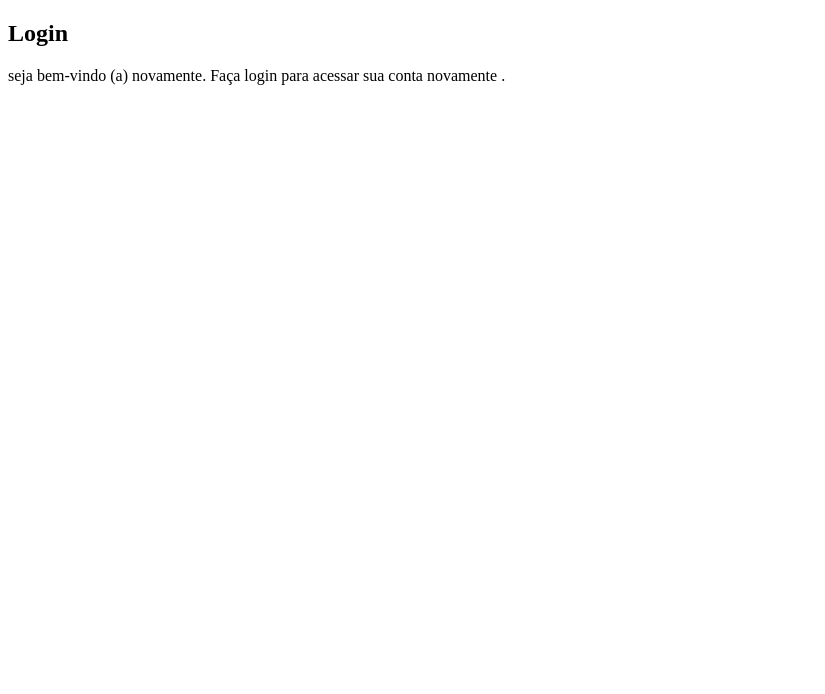
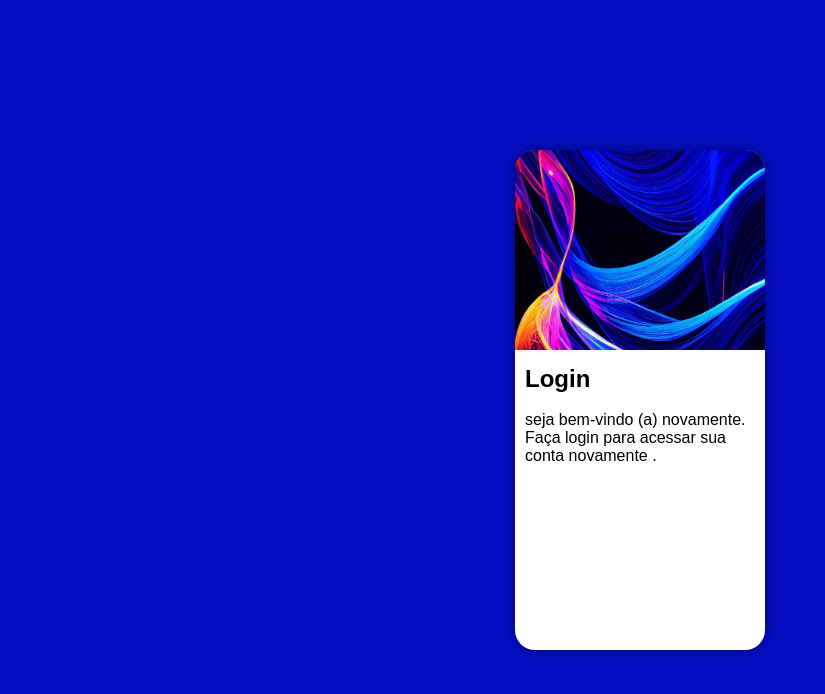
Before and after one commit to Joaozinhoss22/projeto-login, a plain HTML site: page index.html in a window 1280 px wide. Shown: the whole page, without its empty margins (0-825 px from the left). Drawn offline with Linux system fonts and the light colour scheme.

Commit message:
tela de login atualizado

```diff
--- a/estilos/style.css
+++ b/estilos/style.css
@@ -8,3 +8,49 @@
     roxo: #7A00BD
     salmão: #7A00BD
 */
+
+*{
+    font-family: Arial, Helvetica, sans-serif;
+    padding: 0px;
+    margin: 0px;
+    box-sizing: border-box;
+}
+
+body,html {
+    background-color: #040DBF;
+    height: 100vh;
+    width: 100vw;
+}
+
+main {
+    position: relative;
+    height: 100vh;
+    width: 100vw;
+}
+
+section#login {
+    position: absolute;
+    top: 50%;
+    left: 50%;
+    transform: translate(-50%, -50%);
+    overflow: hidden;
+
+    background-color: white;
+    width: 250px;
+    height: 500px;
+    border-radius: 20px;
+    box-shadow: 0px 0px 10px rgba(0, 0, 0, 0.459);
+}
+
+section#login > div#imagem {
+    display: block;
+    background: #040DBF url(../imagens/pexels-merlin-14225929\ \(1\).jpg) no-repeat;
+    background-size: cover;
+    height: 200px;
+}
+
+section#login > div#formulario {
+    margin-top: 5px;
+    padding: 10px;
+    display: block;
+}
--- a/index.html
+++ b/index.html
@@ -8,12 +8,12 @@
 </head>
 <body>
     <main>
-        <section id="Login">
+        <section id="login">
             <div id="imagem">
-
+                <!--Aqui vai as imagens nas css-->
             </div>
             <div id="formulario">
-                <h1>Login</h1>
+                <h1>Login</h1><br>
                 <p>seja bem-vindo (a) novamente. Faça login para acessar sua conta novamente .</p>
                 <form action="login.php" method="post">
 
```
